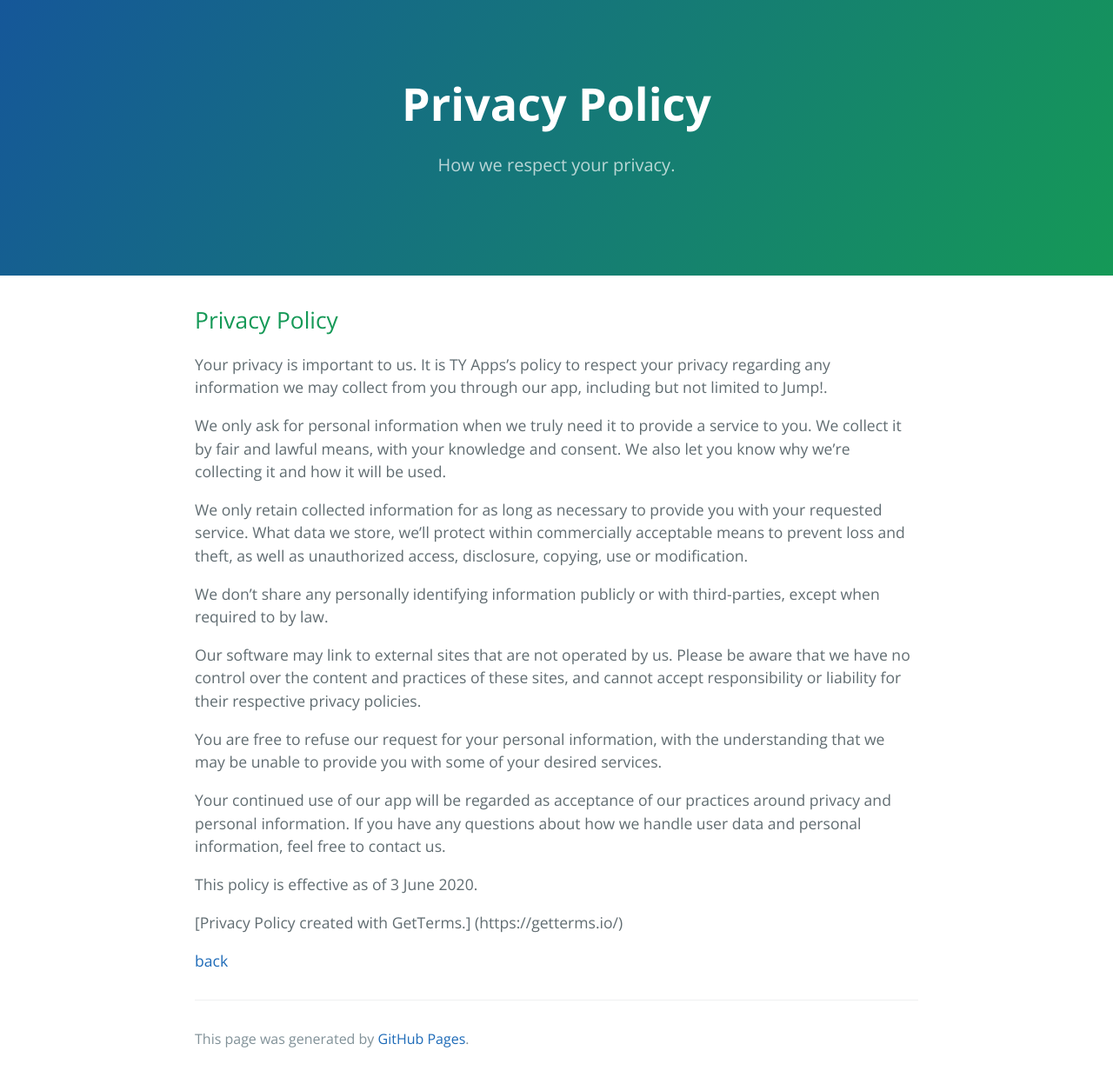
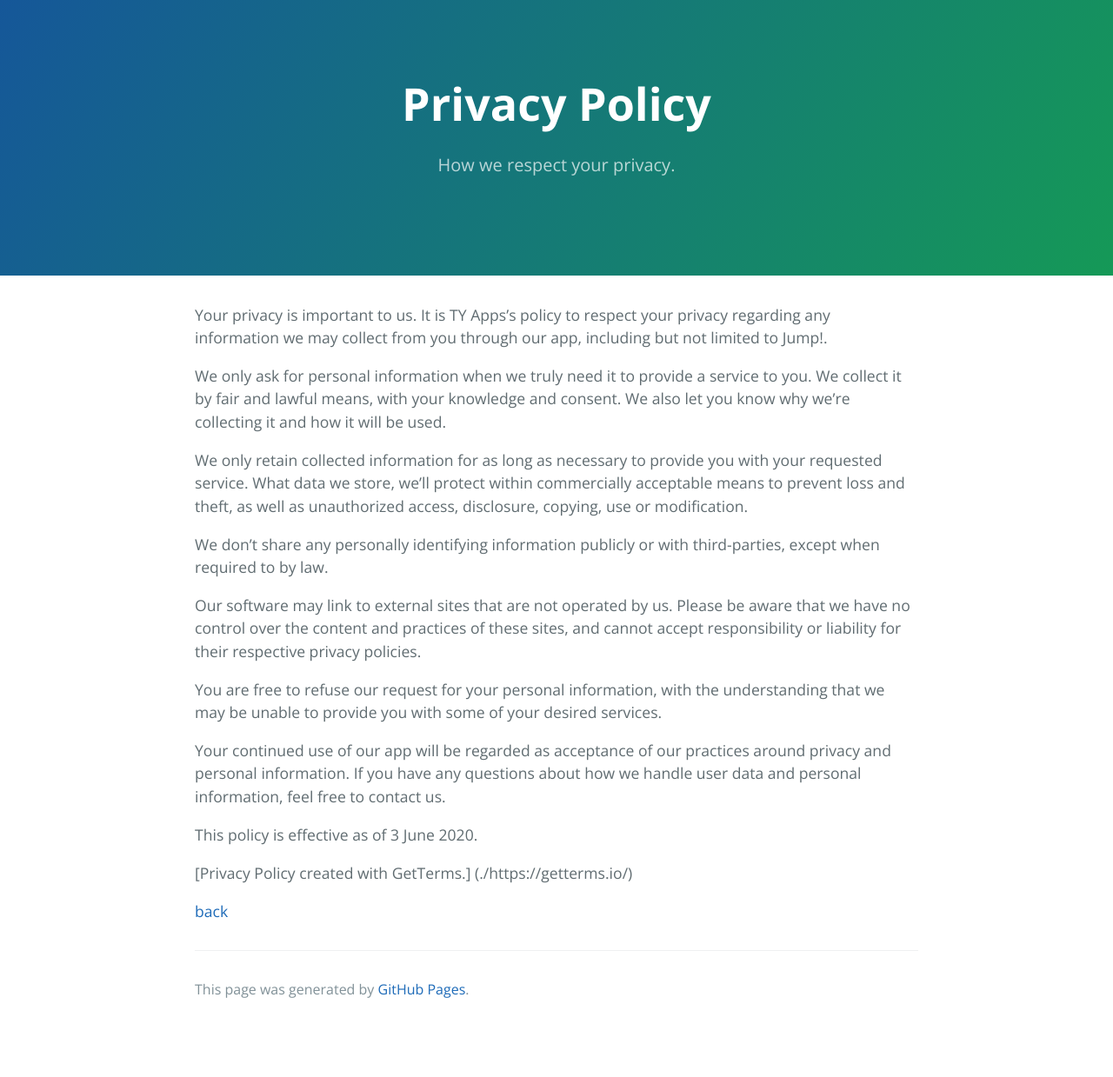
Before and after one commit to tylim2946/tylim2946.github.io, a Jekyll site: the page built from privacy-policy.md, in a window 1280 px wide. Shown: the whole page at 87% size. Built offline with Jekyll 4.4.1, drawn with Linux system fonts in a browser that asks for light colours; after the commit the page ends 1182 px from its top, so only the background shows below that.

Commit message:
Minor bug fixes

```diff
--- a/privacy-policy.md
+++ b/privacy-policy.md
@@ -3,8 +3,6 @@ layout: default
 title: Privacy Policy
 description: How we respect your privacy.
 ---
-
-## Privacy Policy
 
 Your privacy is important to us. It is TY Apps's policy to respect your privacy regarding any information we may collect from you through our app, including but not limited to Jump!.
 
@@ -22,6 +20,6 @@ Your continued use of our app will be regarded as acceptance of our practices ar
 
 This policy is effective as of 3 June 2020.
 
-[Privacy Policy created with GetTerms.] (https://getterms.io/)
+[Privacy Policy created with GetTerms.] (./https://getterms.io/)
 
 [back](./)
```
Also changed, not shown: index.md (+5 -0 lines).
